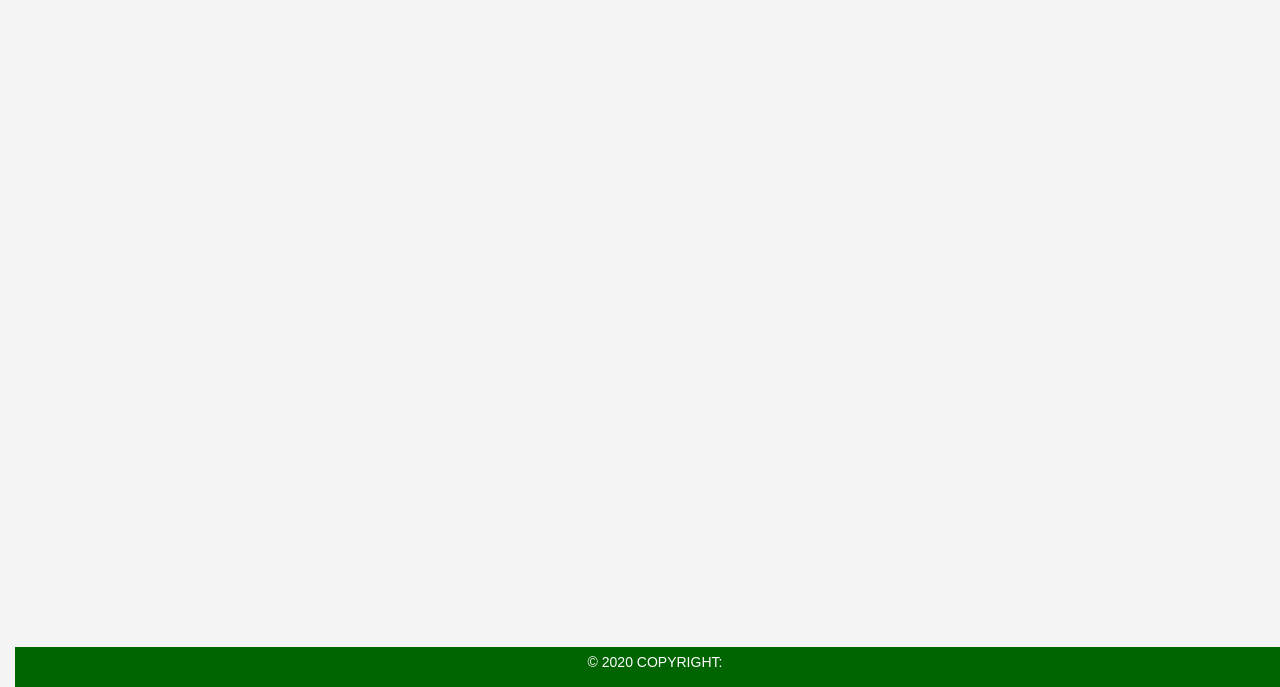
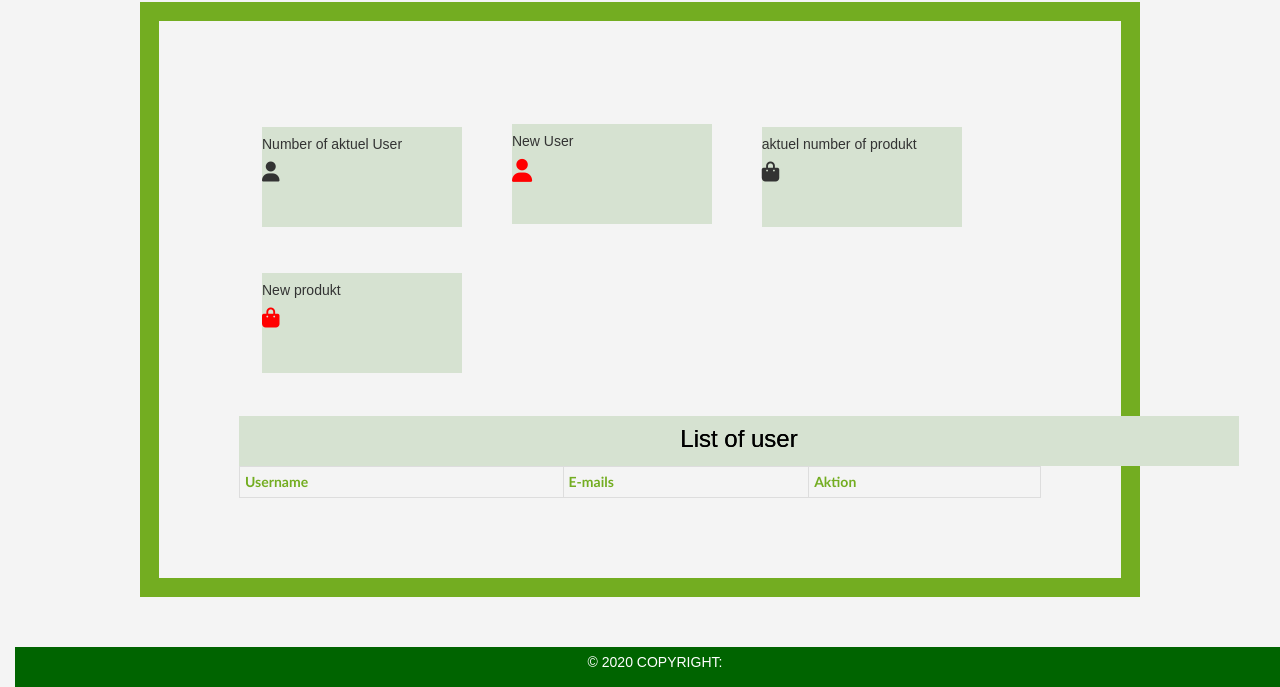
Before and after one commit to florentchrist11/onlineshopping, a PHP site: page /dashbordAdmin.php in a window 1280 px wide. Shown: the part 113-800 px from the top of the page. Run offline with PHP 8.4, Linux system fonts and the light colour scheme; lists and menus that the app fills with data are empty; some libraries are stand-ins or nearby versions.

Commit message:
Meine Veränderung

```diff
--- a/dashbordAdmin.php
+++ b/dashbordAdmin.php
@@ -1,26 +1,61 @@
 <?php
+include('mysqliteconnection.php');
+require('elements/header.php')
 
 
-$username="admin";
-$password ="admin";
+?>
+<body>
+<div class="rand">
+     <div id ="div">
+         <h5> Number of aktuel User </h5><i class="fa fa-user" style="font-size:20px"></i>  </div>
+     <div id ="div">
+        <h5> New User </h5><i class="fa fa-user" style="font-size:23px; color: red"></i>
+     </div>
+     <div id ="div">
+        <h5> aktuel number of produkt</h5><i class='fas fa-shopping-bag' style='font-size:20px'></i></div>
 
-session_start();
+      <div id ="div">
+        <h5> New produkt</h5><i class='fas fa-shopping-bag' style='font-size:20px; color: red'></i>
+    </div>
+    <div id ="div1">
+          <h3> List of user  </h3> </div>
+   <?php
+
+       $host = "localhost";
+       $name = "shop";
+       $user = "root";
+       $passwort = "";
+       try{
+           $mysql = new PDO("mysql:host=$host;dbname=$name", $user, $passwort);
+           $mysql->setAttribute( PDO::ATTR_ERRMODE, PDO::ERRMODE_EXCEPTION );
+           $mysql->setAttribute( PDO::ATTR_DEFAULT_FETCH_MODE, PDO::FETCH_OBJ );
 
 
 
+       $stmt = $mysql->prepare('SELECT * FROM account');
 
 
-require('elements/header.php')
+     if(!empty($stmt)){
+         echo'<table id="user">
+         <thead>
+         <tr>
+         <th>Username</th>
+         <th>E-mails</th>
+         <th>Aktion</th>
+         </tr>
+         </thead>
+         </table>';
+     }else{
+
+     }
+    } catch (PDOException $e){
+        echo "SQL Error: ".$e->getMessage();
+    }
+
+     ?>
 
 
-
-
-
-?>
-
-
-
-
-
+ </div>
+</body>
 
 <?php   require('elements/footer.php')          ?>
--- a/dashbordSeller.php
+++ b/dashbordSeller.php
@@ -1,5 +1,4 @@
 <?php
-
 require('elements/header.php')  ;
 
 
@@ -31,6 +30,7 @@ if($data->is_Valider()){
        <?php if($success):  ?>
 
         <?php
+
 if(isset($_FILES['Myimage']) AND $_FILES['Myimage']['error'] == 0){
    $test = $_FILES['Myimage'];
    echo "<pre>";
--- a/login_admin.php
+++ b/login_admin.php
@@ -7,12 +7,12 @@ $count = 0 ;
 
 if(isset($_POST['username'], $_POST['password'])){
 
-     if($_POST['username']== "Admin"&& $_POST['password']== 'Admin'){
+     if(!($_POST['username']== "Admin"&& $_POST['password']== 'Admin')){
 
       $error = 'False User';
-     header("Location: dashbordAdmin.php");
+     header("Location: index.php");
      }else{
-      header("Location: index.php");
+      header("Location: dashbordAdmin.php");
 
      }
 
--- a/mysqliteconnection.php
+++ b/mysqliteconnection.php
@@ -13,7 +13,7 @@ if ($conn_1->connect_error) {
 // Create database
 $sql = "CREATE DATABASE IF NOT EXISTS shop";
 if ($conn_1->query($sql) === TRUE) {
-  echo "Database created successfully";
+ // echo "Database created successfully";
 
 } else {
     echo "Error creating database: " . $conn_1->error;
--- a/style.css
+++ b/style.css
@@ -263,10 +263,44 @@ header  ul li :hover .sub-menu ul li a:hover {
     background-color: red;
     width:65% ;
 }
+#div{
+    width: 200px;
+    height:100px ;
+    background-color:rgb(214, 226, 209);
+    display: inline-block;
+    margin: 23px ;
+}
+#div1{
+    width: 1000px;
+    height:50px ;
+    background-color:rgb(214, 226, 209);
+
+}
 h1 {
     text-shadow: 0 0 black;
     color: #000000;
 }
+h3 {
+    text-shadow: 0 0 black;
+    text-align: center;
+    color: #000000;
+    padding: 10px;
+}
+#user th{
+    padding-top: 12px;
+    padding-bottom: 12px;
+    text-align: left;
+    color: #73AD21;
+}#user {
+    font-family: "Trebuchet MS", Arial, Helvetica, sans-serif;
+    border-collapse: collapse;
+    width: 100%;
+  }
+
+  #user td, #user th {
+    border: 1px solid #ddd;
+    padding: 5px;
+  }
 label {
     color:blueviolet;
 }
```
